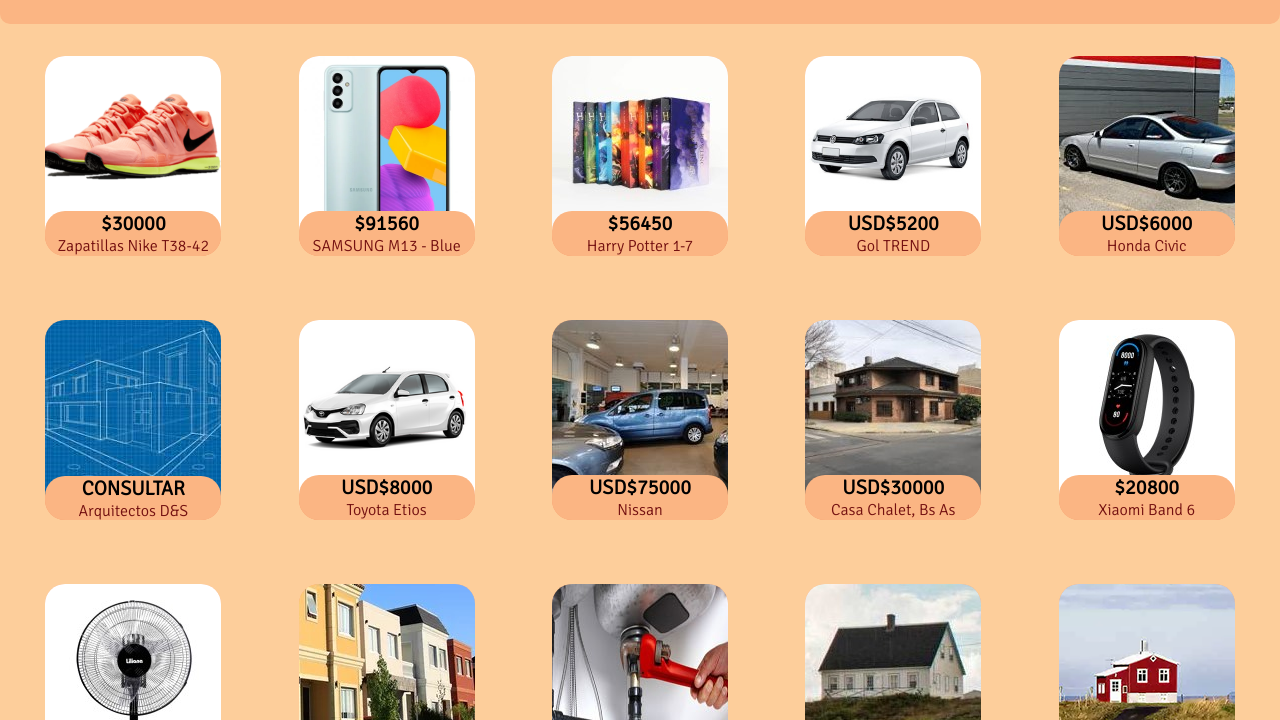
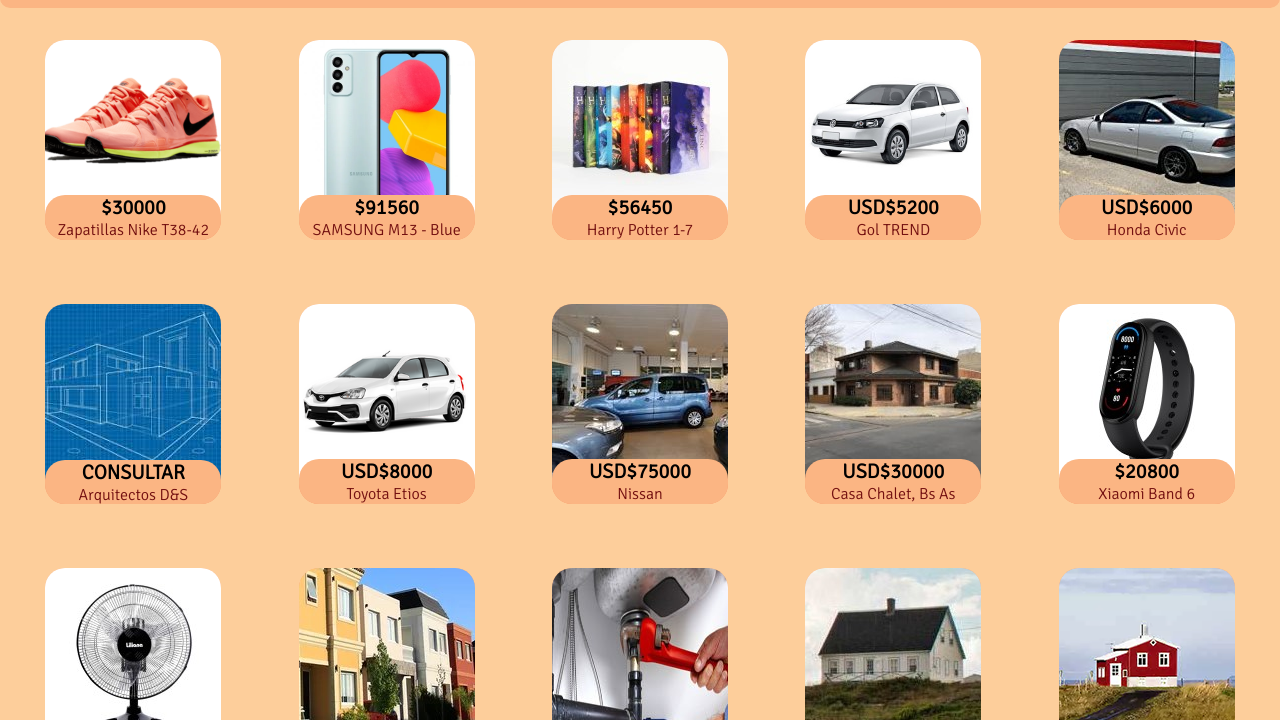
Before and after one commit to axelmatiasaguirre/tpo_python, a plain HTML site: page index.html in a window 1280 px wide. Shown: the part 81-801 px from the top of the page. Drawn offline with Linux system fonts and the light colour scheme.

Commit message:
Add files via upload

```diff
--- a/assets/css/style.css
+++ b/assets/css/style.css
@@ -8,6 +8,7 @@
     --init-text: #fbb583;
     --background: #fdce9b;
     --form: #ffe7b2;
+    box-sizing: border-box;
 }
 
 body,
@@ -17,6 +18,7 @@ footer {
     margin: 0;
     padding: 0;
     height: max-content;
+
 }
 
 header {
@@ -39,7 +41,7 @@ footer {
         "header"
         "main"
         "footer";
-    grid-template-columns: none;
+    grid-template-columns: auto;
     grid-template-rows: max-content;
 }
 
```
